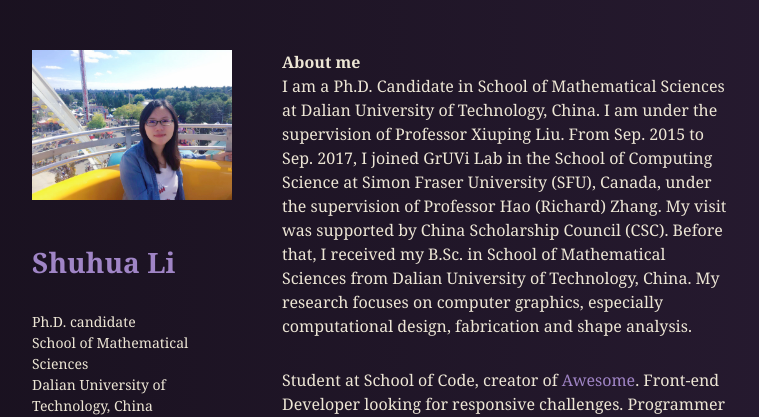
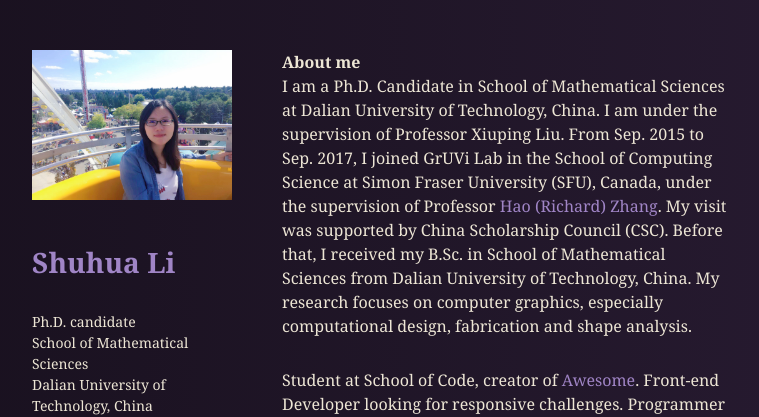
Before and after one commit to sergiokopplin/violet, a Jekyll site: the page built from index.html, in a window 1280 px wide. Shown: the top 417 px of the page, without its empty margins (68-827 px from the left). Built offline with Jekyll 4.4.1, drawn with Linux system fonts in a browser that asks for light colours; part of the change alters nothing that is shown.

```diff
--- a/index.html
+++ b/index.html
@@ -28,7 +28,7 @@ title: Homepage
   <p>
     <strong>About me</strong></br>
     I am a Ph.D. Candidate in School of Mathematical Sciences at Dalian University of Technology, China. I am under the supervision of Professor Xiuping Liu.
-    From Sep. 2015 to Sep. 2017, I joined GrUVi Lab in the School of Computing Science at Simon Fraser University (SFU), Canada, under the supervision of Professor Hao (Richard) Zhang. My visit was supported by China Scholarship Council (CSC).
+    From Sep. 2015 to Sep. 2017, I joined GrUVi Lab in the School of Computing Science at Simon Fraser University (SFU), Canada, under the supervision of Professor <a href="http://www.cs.sfu.ca/~haoz/">Hao (Richard) Zhang</a>. My visit was supported by China Scholarship Council (CSC).
     Before that, I received my B.Sc. in School of Mathematical Sciences from Dalian University of Technology, China.
     My research focuses on  computer graphics, especially computational design, fabrication and shape analysis.
   </p>
```
